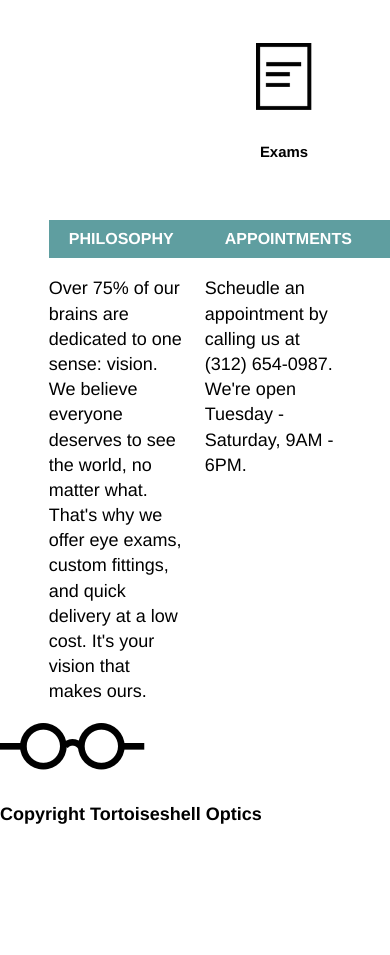
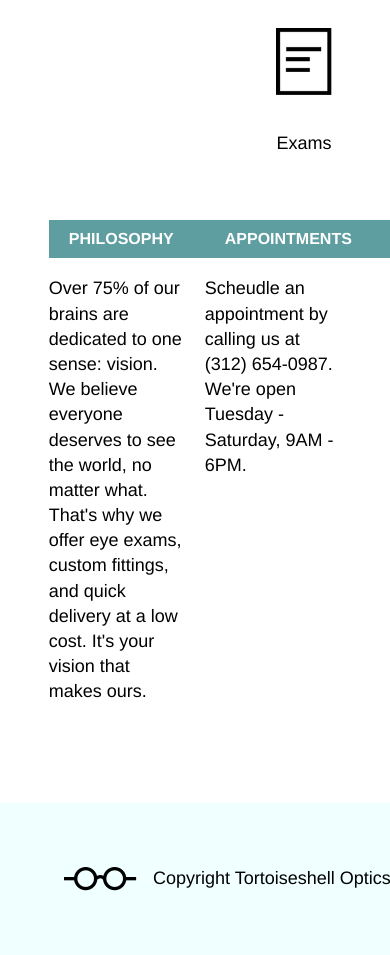
Before and after one commit to MaeDae11/Tortoiseshell-Optics, a plain HTML site: page index.html in a window 390 px wide. Shown: the part 500-1455 px from the top of the page. Before the commit the page ends 1351 px from the top, so only its background shows below. Drawn offline with Linux system fonts and the light colour scheme.

Commit message:
completed footer and css for desktop responsive

```diff
--- a/index.html
+++ b/index.html
@@ -38,17 +38,17 @@
 
                     <div class="paper-icon">
                         <img src="./resources/images/paper-icon.png" alt="paper icon">
-                        <h5>Exams</h5>
+                        <div>Exams</div>
                     </div>
 
                     <div class="ruler-icon">
                         <img src="./resources/images/ruler-icon.png" alt="ruler icon">
-                        <h5>Custom Fittings</h5>
+                        <div>Custom Fittings</div>
                     </div>
 
                     <div class="truck-icon">
                         <img src="./resources/images/truck-icon.png" alt="truck icon">
-                        <h5>Fast Delivery</h5>
+                        <div>Fast Delivery</div>
                     </div>
 
                 </div>
@@ -74,8 +74,12 @@
 
         <footer>
             <div class="footer-container row">
-                <img src="./resources/images/glasses-black.png" alt="black glasses logo">
-                <h4>Copyright Tortoiseshell Optics</h4>
+                <div class="footer">
+                    <div class="footer-logo">
+                        <img src="./resources/images/glasses-black.png" alt="black glasses logo">
+                        <span>Copyright Tortoiseshell Optics</span>
+                    </div>
+                </div>
             </div>
         </footer>
     </body>
--- a/resources/css/index.css
+++ b/resources/css/index.css
@@ -88,45 +88,37 @@
 
 /*main content*/
 
-.main-container {
-
-}
-
 .overview {
     width: 960px;
     margin: 0 auto;
     display: flex;
     justify-content: center;
-    padding-top: 3rem;
     padding-bottom: 3rem;
     height: 8rem;
     text-align: center;
-}
-
-.ruler-icon  {
-    width: 5rem;
-    height: 8rem;
-    padding: 10px;
-    margin-right: 6rem;
-}
-
-.truck-icon {
-    width: 5rem;
-    padding: 10px;
-    height: 8rem;
-}
-
-.paper-icon {
-    width: 3.5rem;
-    height: 8rem;
-    padding: 15px;
-    margin-right: 6rem;
 }
 
 .overview img {
     max-width: 100%;
     max-height: 100%;
 }
+
+.ruler-icon,
+.truck-icon,
+.paper-icon  {
+    width: 5rem;
+    height: 8rem;
+    margin: 3rem;
+    display: flex;
+    flex-direction: column;
+    justify-content: space-between;
+    text-align: center;
+}
+
+.paper-icon {
+    width: 3.5rem;
+}
+
 
 /*information of appointments and philosophy*/
 
@@ -135,7 +127,9 @@
     margin: 0 auto;
     display: flex;
     justify-content: center;
+    padding-bottom: 5rem;
 }
+
 
 .philosophy h3, .appointments h3 {
     background-color: cadetblue;
@@ -144,4 +138,26 @@
     color: white;
     font-size: 1rem;
     font-weight: bold;
+    margin-top: 4rem;
+    margin-bottom: 1rem;
 }
+
+
+
+/*footer*/
+
+
+.footer {
+    width: 960px;
+    margin: 0 auto;
+}
+.footer-logo {
+    display: flex;
+    align-items: center;
+    background-color: azure;
+}
+
+.footer-logo img {
+    height: 1.5rem;
+    padding: 4rem 1rem 4rem 4rem;
+}
```
